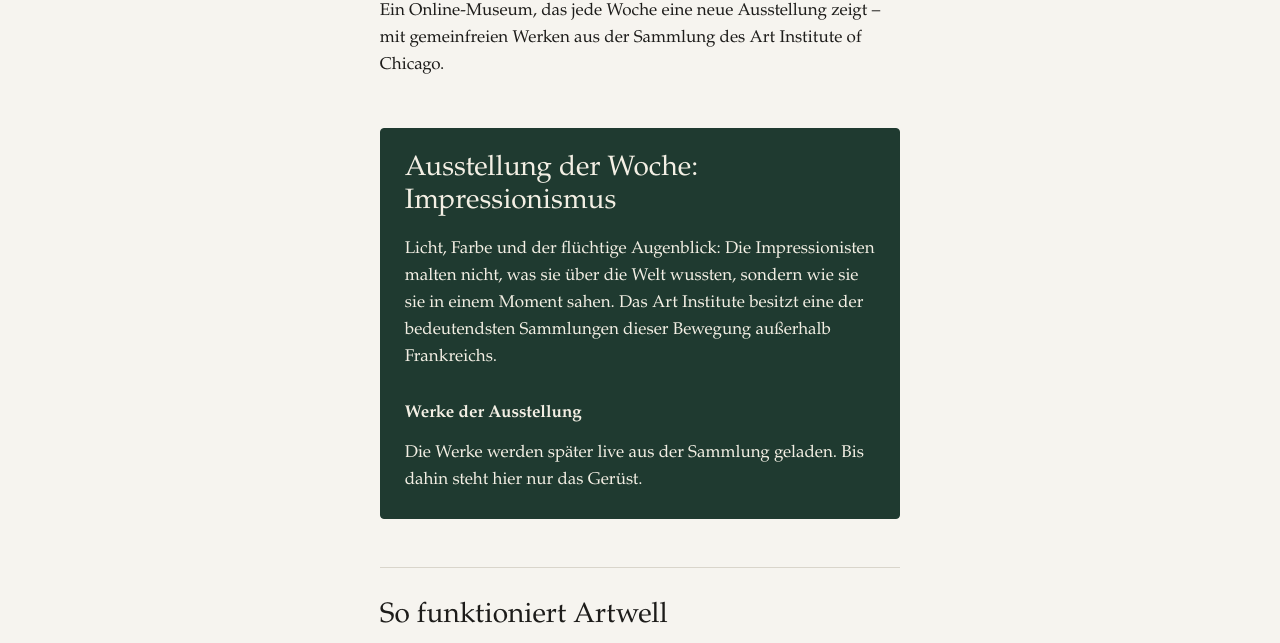
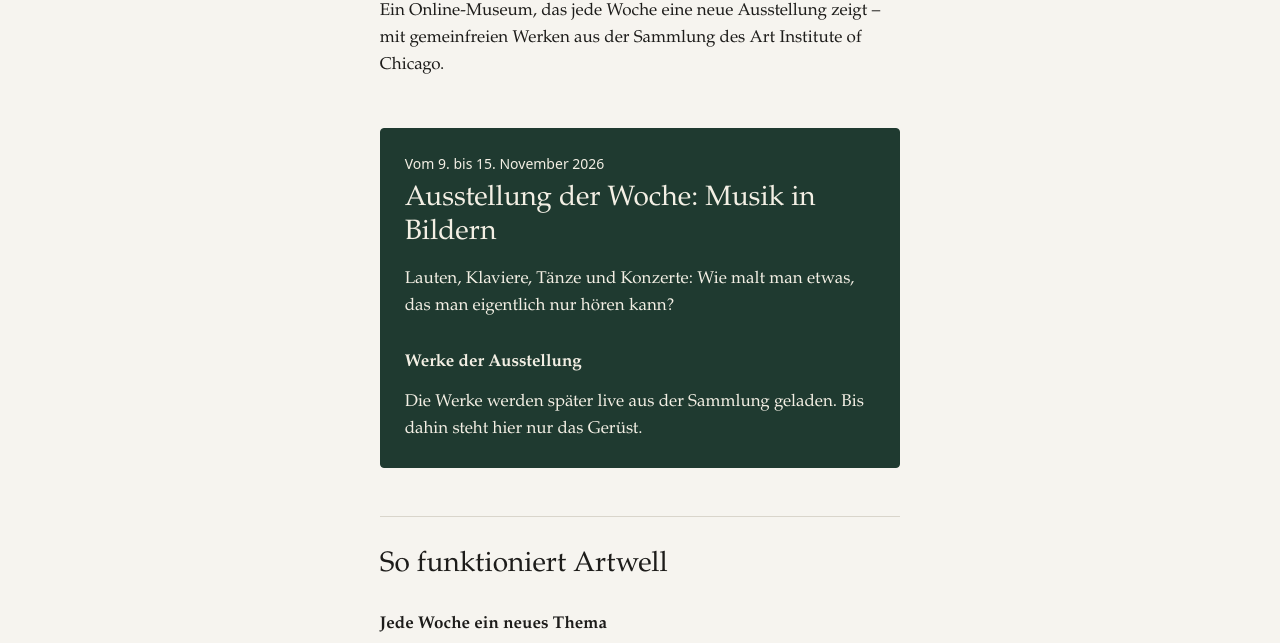
Before and after one commit to Le0MKR/WebEngineering, a website built with Vite: page index.html in a window 1280 px wide. Shown: the part 157-800 px from the top of the page. Built offline with nearby package versions, Linux system fonts and the light colour scheme.

Commit message:
Veröffentliche auf GitHub Pages und zeige die Ausstellung der Woche per JavaScript

```diff
--- a/app.js
+++ b/app.js
@@ -1,7 +1,48 @@
-// Ab Termin 6 wird das hier interessant.
-// Bis dahin reicht ein Lebenszeichen, damit ihr seht, dass die Datei geladen wird.
+// Einstieg für alle Seiten. Vite bündelt diese Datei mit den Modulen aus js/.
+// Ohne JavaScript bleibt jede Seite lesbar: Dann steht dort der Text aus dem HTML.
+
+import { themen } from "./js/themen.js";
+import { heuteInBerlin, isoDatum, montagDerWoche, sonntagDerWoche, themaIndex, zeitraum } from "./js/woche.js";
 
 const jahr = document.querySelector("#jahr");
 if (jahr) jahr.textContent = new Date().getFullYear();
 
-console.log("app.js läuft");
+// --- Ausstellung der Woche -------------------------------------------
+
+const heute = heuteInBerlin();
+const montag = montagDerWoche(heute);
+const aktuell = themen[themaIndex(heute, themen.length)];
+
+// Texte mit data-aktuell="…" bekommen das Thema dieser Woche.
+for (const element of document.querySelectorAll("[data-aktuell]")) {
+  const feld = element.dataset.aktuell;
+  if (feld === "titel") element.textContent = aktuell.titel;
+  if (feld === "einfuehrung") element.textContent = aktuell.einfuehrung;
+  if (feld === "zeitraum") {
+    element.textContent = `Vom ${zeitraum(montag)}`;
+    element.hidden = false;
+  }
+  if (feld === "link") {
+    element.textContent = aktuell.titel;
+    element.href = `#${aktuell.slug}`;
+  }
+}
+
+// Auf der Übersicht wandert das Schild „Diese Woche“ zur richtigen Karte.
+const schild = document.querySelector(".theme-list .badge");
+const karte = document.getElementById(aktuell.slug);
+if (schild && karte) karte.prepend(schild);
+
+// Die strukturierten Daten für Suchmaschinen nennen dieselbe Ausstellung.
+const jsonLd = document.querySelector('script[type="application/ld+json"]');
+if (jsonLd) {
+  const daten = JSON.parse(jsonLd.textContent);
+  const ereignis = daten["@graph"]?.find((eintrag) => eintrag["@type"] === "ExhibitionEvent");
+  if (ereignis) {
+    ereignis.name = aktuell.titel;
+    ereignis.description = aktuell.einfuehrung;
+    ereignis.startDate = isoDatum(montag);
+    ereignis.endDate = isoDatum(sonntagDerWoche(montag));
+    jsonLd.textContent = JSON.stringify(daten, null, 2);
+  }
+}
--- a/ausstellungen.html
+++ b/ausstellungen.html
@@ -6,6 +6,7 @@
   <title>Alle Ausstellungen – Artwell</title>
   <meta name="description" content="Alle 15 Ausstellungsthemen von Artwell im Überblick, von Impressionismus bis Frühe Fotografie.">
   <link rel="canonical" href="https://le0mkr.github.io/WebEngineering/ausstellungen.html">
+  <link rel="icon" href="/favicon.svg" type="image/svg+xml">
   <link rel="stylesheet" href="style.css">
   <script type="module" src="app.js"></script>
 </head>
@@ -29,13 +30,13 @@
 
     <section aria-labelledby="aktuell">
       <h2 id="aktuell">Aktuelle Ausstellung</h2>
-      <p>Diese Woche läuft <a href="#impressionismus">Impressionismus</a>.</p>
+      <p>Diese Woche läuft <a href="#impressionismus" data-aktuell="link">Impressionismus</a>.</p>
 
       <!-- Dieselbe Karte wie unten in der Liste, hier nur mit Tailwind-Klassen statt .card und .badge -->
       <article class="relative mt-6 rounded-karte border border-linie bg-flaeche p-6">
         <p class="absolute top-0 right-4 m-0 -translate-y-1/2 rounded-karte bg-akzent px-2 font-ui text-klein font-semibold text-grund">Diese Woche</p>
-        <h3 class="mt-0 mb-4 text-normal leading-[1.2] font-semibold">Impressionismus</h3>
-        <p class="mb-0">Licht, Farbe und der flüchtige Augenblick: Die Impressionisten malten nicht, was sie über die Welt wussten, sondern wie sie sie in einem Moment sahen. Das Art Institute besitzt eine der bedeutendsten Sammlungen dieser Bewegung außerhalb Frankreichs.</p>
+        <h3 class="mt-0 mb-4 text-normal leading-[1.2] font-semibold" data-aktuell="titel">Impressionismus</h3>
+        <p class="mb-0" data-aktuell="einfuehrung">Licht, Farbe und der flüchtige Augenblick: Die Impressionisten malten nicht, was sie über die Welt wussten, sondern wie sie sie in einem Moment sahen. Das Art Institute besitzt eine der bedeutendsten Sammlungen dieser Bewegung außerhalb Frankreichs.</p>
       </article>
     </section>
 
--- a/index.html
+++ b/index.html
@@ -6,6 +6,7 @@
   <title>Artwell – Online-Museum mit wöchentlich wechselnden Ausstellungen</title>
   <meta name="description" content="Artwell ist ein Online-Museum: Jede Woche eine neue Ausstellung mit gemeinfreien Werken aus dem Art Institute of Chicago.">
   <link rel="canonical" href="https://le0mkr.github.io/WebEngineering/">
+  <link rel="icon" href="/favicon.svg" type="image/svg+xml">
   <link rel="stylesheet" href="style.css">
   <script type="module" src="app.js"></script>
   <script type="application/ld+json">
@@ -61,8 +62,9 @@
     <p>Ein Online-Museum, das jede Woche eine neue Ausstellung zeigt – mit gemeinfreien Werken aus der Sammlung des Art Institute of Chicago.</p>
 
     <section class="card room" aria-labelledby="aktuell">
-      <h2 id="aktuell">Ausstellung der Woche: Impressionismus</h2>
-      <p>Licht, Farbe und der flüchtige Augenblick: Die Impressionisten malten nicht, was sie über die Welt wussten, sondern wie sie sie in einem Moment sahen. Das Art Institute besitzt eine der bedeutendsten Sammlungen dieser Bewegung außerhalb Frankreichs.</p>
+      <p class="room__datum" data-aktuell="zeitraum" hidden></p>
+      <h2 id="aktuell">Ausstellung der Woche: <span data-aktuell="titel">Impressionismus</span></h2>
+      <p data-aktuell="einfuehrung">Licht, Farbe und der flüchtige Augenblick: Die Impressionisten malten nicht, was sie über die Welt wussten, sondern wie sie sie in einem Moment sahen. Das Art Institute besitzt eine der bedeutendsten Sammlungen dieser Bewegung außerhalb Frankreichs.</p>
 
       <h3>Werke der Ausstellung</h3>
       <p>Die Werke werden später live aus der Sammlung geladen. Bis dahin steht hier nur das Gerüst.</p>
--- /dev/null
+++ b/js/themen.js
@@ -0,0 +1,96 @@
+/* Die 15 Themen der Wochenausstellungen, in der Reihenfolge der Rotation.
+ * Dieselben Texte stehen als HTML in ausstellungen.html; wer hier etwas ändert,
+ * ändert es dort auch. */
+
+export const themen = [
+  {
+    slug: "impressionismus",
+    titel: "Impressionismus",
+    einfuehrung:
+      "Licht, Farbe und der flüchtige Augenblick: Die Impressionisten malten nicht, was sie über die Welt wussten, sondern wie sie sie in einem Moment sahen. Das Art Institute besitzt eine der bedeutendsten Sammlungen dieser Bewegung außerhalb Frankreichs.",
+  },
+  {
+    slug: "japanische-farbholzschnitte",
+    titel: "Japanische Farbholzschnitte",
+    einfuehrung:
+      "Schauspieler, Reisende, Wellen und Berge: Die Drucke der „fließenden Welt“ aus der Edo-Zeit waren Massenware für die Städte Japans. In Europa veränderten sie später den Blick einer ganzen Künstlergeneration.",
+  },
+  {
+    slug: "kuenstlerinnen",
+    titel: "Künstlerinnen",
+    einfuehrung:
+      "Sie wurden von Akademien ausgeschlossen, übersehen oder unter fremdem Namen geführt und haben sich trotzdem durchgesetzt. Diese Ausstellung zeigt Werke von Frauen aus mehreren Jahrhunderten.",
+  },
+  {
+    slug: "tiere-in-der-kunst",
+    titel: "Tiere in der Kunst",
+    einfuehrung:
+      "Begleiter, Symbol, Studienobjekt: Wenn Künstler Tiere darstellen, erzählen sie oft ebenso viel über die Menschen ihrer Zeit.",
+  },
+  {
+    slug: "wasser-und-meer",
+    titel: "Wasser und Meer",
+    einfuehrung:
+      "Stille Teiche, Häfen, Stürme auf hoher See: Kaum ein Motiv verlangt so viel Können wie Wasser, das sich in jedem Augenblick verändert.",
+  },
+  {
+    slug: "nacht-und-daemmerung",
+    titel: "Nacht und Dämmerung",
+    einfuehrung:
+      "Wenn das Licht schwindet, beginnt eine eigene Malerei: Laternen, Mondschein und die letzten Farben des Tages.",
+  },
+  {
+    slug: "portraets",
+    titel: "Porträts",
+    einfuehrung:
+      "Gesichter aus fünf Jahrhunderten und die Frage, wie viel ein Bild über einen Menschen verraten kann und wie viel es verbergen soll.",
+  },
+  {
+    slug: "stillleben",
+    titel: "Stillleben",
+    einfuehrung:
+      "Früchte, Blumen, Gläser und Bücher: Hinter scheinbar einfachen Arrangements stecken oft Symbole für Reichtum, Genuss und Vergänglichkeit.",
+  },
+  {
+    slug: "leben-in-der-stadt",
+    titel: "Leben in der Stadt",
+    einfuehrung:
+      "Boulevards, Bahnhöfe, Cafés: Mit dem Wachstum der Städte im 19. Jahrhundert entdeckte die Kunst das moderne Leben auf der Straße.",
+  },
+  {
+    slug: "gaerten-und-blumen",
+    titel: "Gärten und Blumen",
+    einfuehrung:
+      "Vom sorgfältig angelegten Beet bis zur wilden Wiese: Gärten waren Rückzugsorte, Statussymbole und für manche Künstler ein Lebenswerk.",
+  },
+  {
+    slug: "mythen-und-goetter",
+    titel: "Mythen und Götter",
+    einfuehrung:
+      "Helden, Göttinnen und Verwandlungen: Die Geschichten der Antike lieferten der Kunst über Jahrhunderte ihren Stoff.",
+  },
+  {
+    slug: "musik-in-bildern",
+    titel: "Musik in Bildern",
+    einfuehrung:
+      "Lauten, Klaviere, Tänze und Konzerte: Wie malt man etwas, das man eigentlich nur hören kann?",
+  },
+  {
+    slug: "winter-und-schnee",
+    titel: "Winter und Schnee",
+    einfuehrung:
+      "Schnee verwandelt vertraute Orte und stellt Künstler vor eine besondere Aufgabe: Weiß zu malen, das niemals nur weiß ist.",
+  },
+  {
+    slug: "arbeit-und-alltag",
+    titel: "Arbeit und Alltag",
+    einfuehrung:
+      "Bauern, Wäscherinnen, Handwerker: Bilder vom gewöhnlichen Leben, das lange nicht als würdig für große Kunst galt.",
+  },
+  {
+    slug: "fruehe-fotografie",
+    titel: "Frühe Fotografie",
+    einfuehrung:
+      "Als Bilder zum ersten Mal ohne Pinsel entstanden: Fotografien aus den ersten Jahrzehnten eines neuen Mediums, zwischen Wissenschaft und Kunst.",
+  },
+];
--- /dev/null
+++ b/js/woche.js
@@ -0,0 +1,72 @@
+/* Wochenlogik: Welche Ausstellung läuft wann?
+ *
+ * Alle Besucher sehen dieselbe Ausstellung, denn sie hängt nur vom Datum ab.
+ * Gezählt werden fortlaufende Wochen seit Montag, dem 5. Januar 1970. So
+ * wiederholt sich auch über Jahreswechsel und Wochen 53 kein Thema, bevor
+ * alle an der Reihe waren. Die Woche wechselt in der Nacht zum Montag nach
+ * deutscher Zeit, egal wo der Browser steht. */
+
+const TAG_MS = 24 * 60 * 60 * 1000;
+const WOCHE_MS = 7 * TAG_MS;
+const BEZUGSMONTAG = Date.UTC(1970, 0, 5);
+
+/** Heutiges Datum in Berlin, als Mitternacht UTC (ohne Uhrzeit). */
+export function heuteInBerlin(jetzt = new Date()) {
+  const teile = new Intl.DateTimeFormat("en-CA", {
+    timeZone: "Europe/Berlin",
+    year: "numeric",
+    month: "2-digit",
+    day: "2-digit",
+  }).formatToParts(jetzt);
+  const wert = (typ) => Number(teile.find((teil) => teil.type === typ).value);
+  return new Date(Date.UTC(wert("year"), wert("month") - 1, wert("day")));
+}
+
+/** Montag der Woche, in der das Datum liegt. */
+export function montagDerWoche(datum) {
+  const wochentag = datum.getUTCDay() || 7; // Montag = 1 … Sonntag = 7
+  return new Date(datum.getTime() - (wochentag - 1) * TAG_MS);
+}
+
+/** Position des Themas in der Liste für die Woche, in der das Datum liegt. */
+export function themaIndex(datum, anzahlThemen) {
+  const wochen = Math.round((montagDerWoche(datum).getTime() - BEZUGSMONTAG) / WOCHE_MS);
+  return ((wochen % anzahlThemen) + anzahlThemen) % anzahlThemen;
+}
+
+/** Sonntag derselben Woche. */
+export function sonntagDerWoche(montag) {
+  return new Date(montag.getTime() + 6 * TAG_MS);
+}
+
+/** Montag, der `wochen` Wochen nach dem angegebenen Montag liegt. */
+export function plusWochen(montag, wochen) {
+  return new Date(montag.getTime() + wochen * WOCHE_MS);
+}
+
+/** Datum als JJJJ-MM-TT, zum Beispiel für JSON-LD. */
+export function isoDatum(datum) {
+  return datum.toISOString().slice(0, 10);
+}
+
+const tagMonat = new Intl.DateTimeFormat("de-DE", { day: "numeric", month: "long", timeZone: "UTC" });
+const tagMonatJahr = new Intl.DateTimeFormat("de-DE", {
+  day: "numeric",
+  month: "long",
+  year: "numeric",
+  timeZone: "UTC",
+});
+
+/** Zeitraum einer Woche in Worten, zum Beispiel „2. bis 8. November 2026“. */
+export function zeitraum(montag) {
+  const sonntag = sonntagDerWoche(montag);
+  let von;
+  if (montag.getUTCMonth() === sonntag.getUTCMonth()) {
+    von = `${montag.getUTCDate()}.`;
+  } else if (montag.getUTCFullYear() === sonntag.getUTCFullYear()) {
+    von = tagMonat.format(montag);
+  } else {
+    von = tagMonatJahr.format(montag);
+  }
+  return `${von} bis ${tagMonatJahr.format(sonntag)}`;
+}
--- a/style.css
+++ b/style.css
@@ -347,6 +347,13 @@
     border-color: var(--raum);
   }
 
+  /* Zeile über dem Titel, z. B. „Vom 2. bis 8. November 2026“ */
+  .room__datum {
+    margin-bottom: calc(var(--abstand) / 2);
+    font-family: var(--schrift-sans);
+    font-size: var(--schrift-klein);
+  }
+
   .room a { color: var(--auf-raum); }
 
   .room :focus-visible { outline-color: var(--auf-raum); }
```
Also changed, not shown: danke.html (+1 -0 lines), ueber.html (+1 -0 lines), .github/workflows/pages.yml (added), README.md, public/favicon.svg (added).
